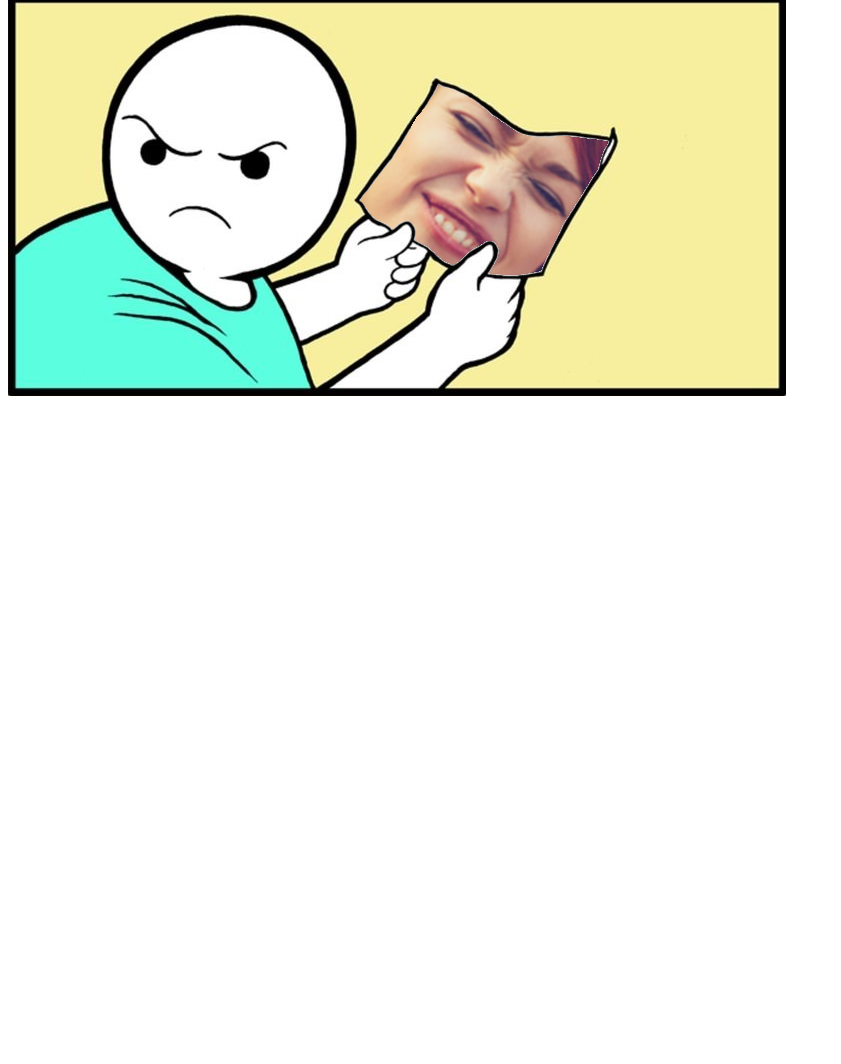
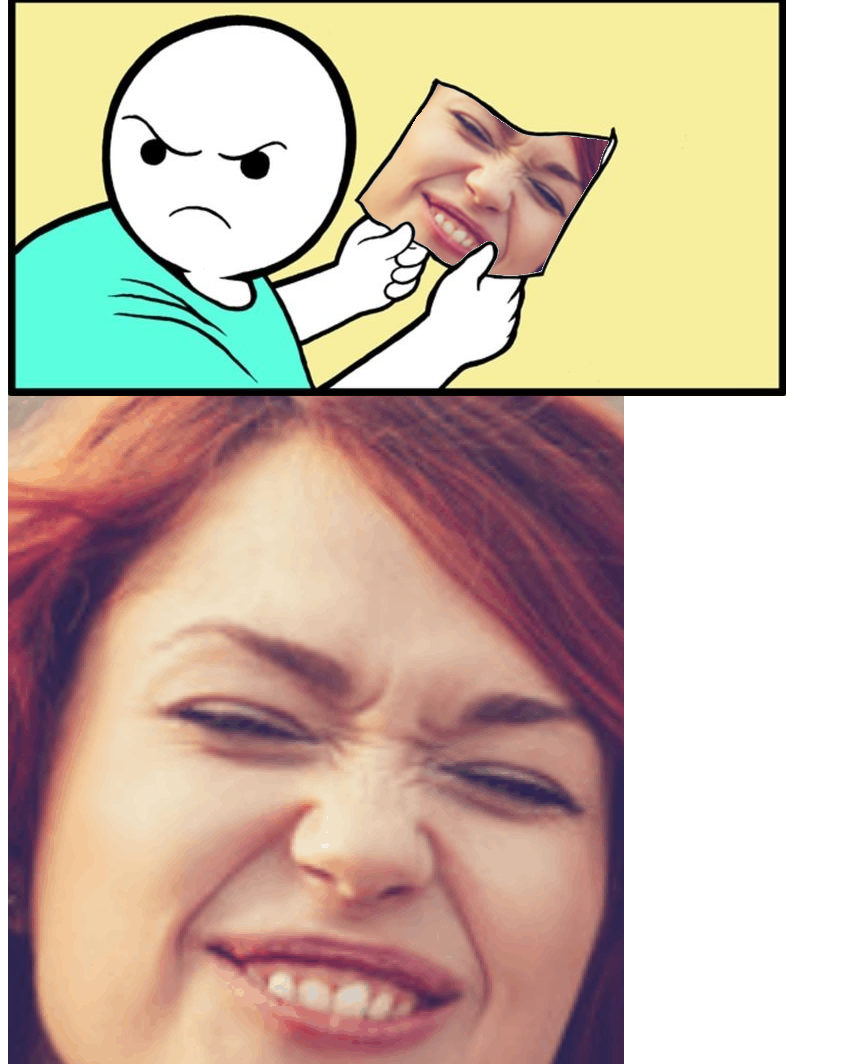
Before and after one commit to farmerajf/pizzafaces, a plain HTML site: page index.html in a window 1280 px wide. Shown: the part 1116-2180 px from the top of the page, without its empty margins (0-841 px from the left). Before the commit the page ends 1520 px from the top, so only its background shows below. Drawn offline with Linux system fonts and the light colour scheme.

Commit message:
[INTENSE COMMITS]

```diff
--- a/index.html
+++ b/index.html
@@ -6,5 +6,6 @@
 		<img src="images/vanillapizza.jpg" />
 		<img src="images/pizzapop.jpg" />
 		<img src="images/pizzanote.png" />
+		<img src="images/pizzaintensifies.gif" />
 	</body>
 </html>
```
Also changed, not shown: images/pizzaintensifies.gif (added).
